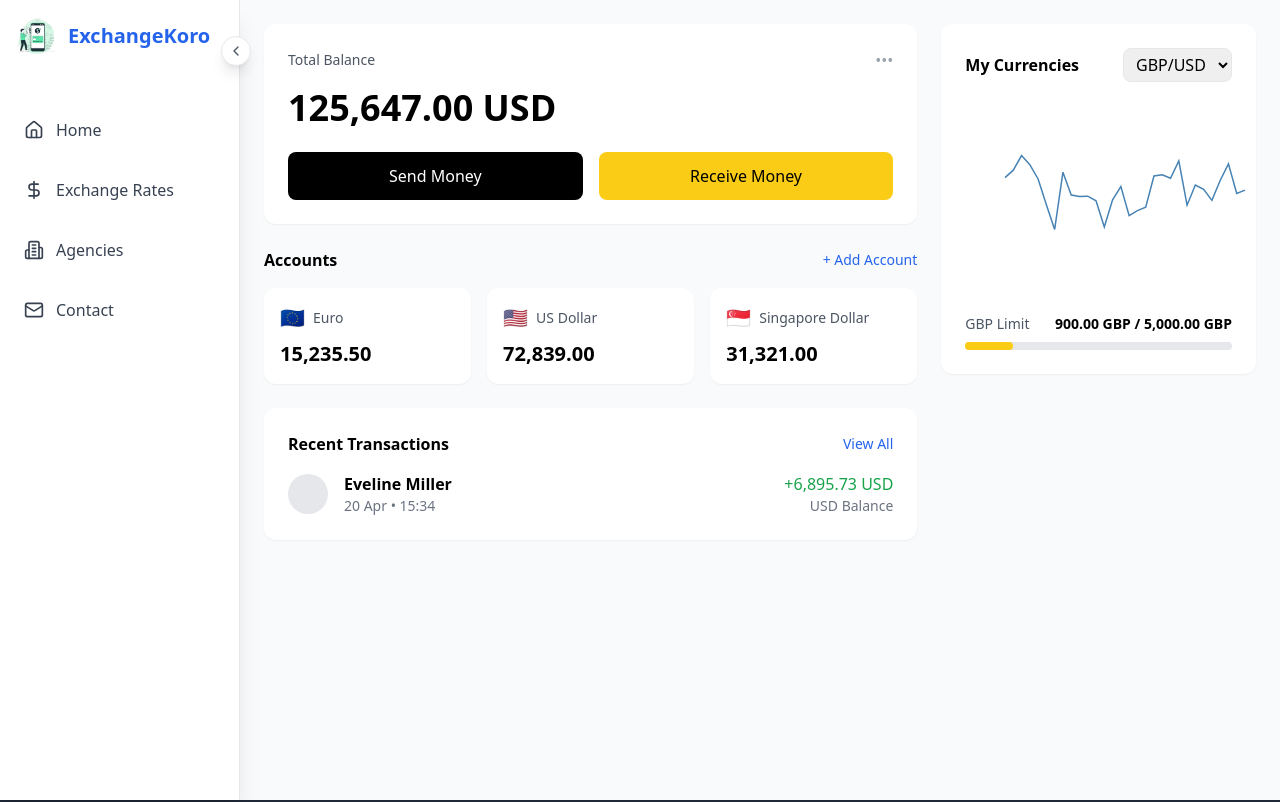
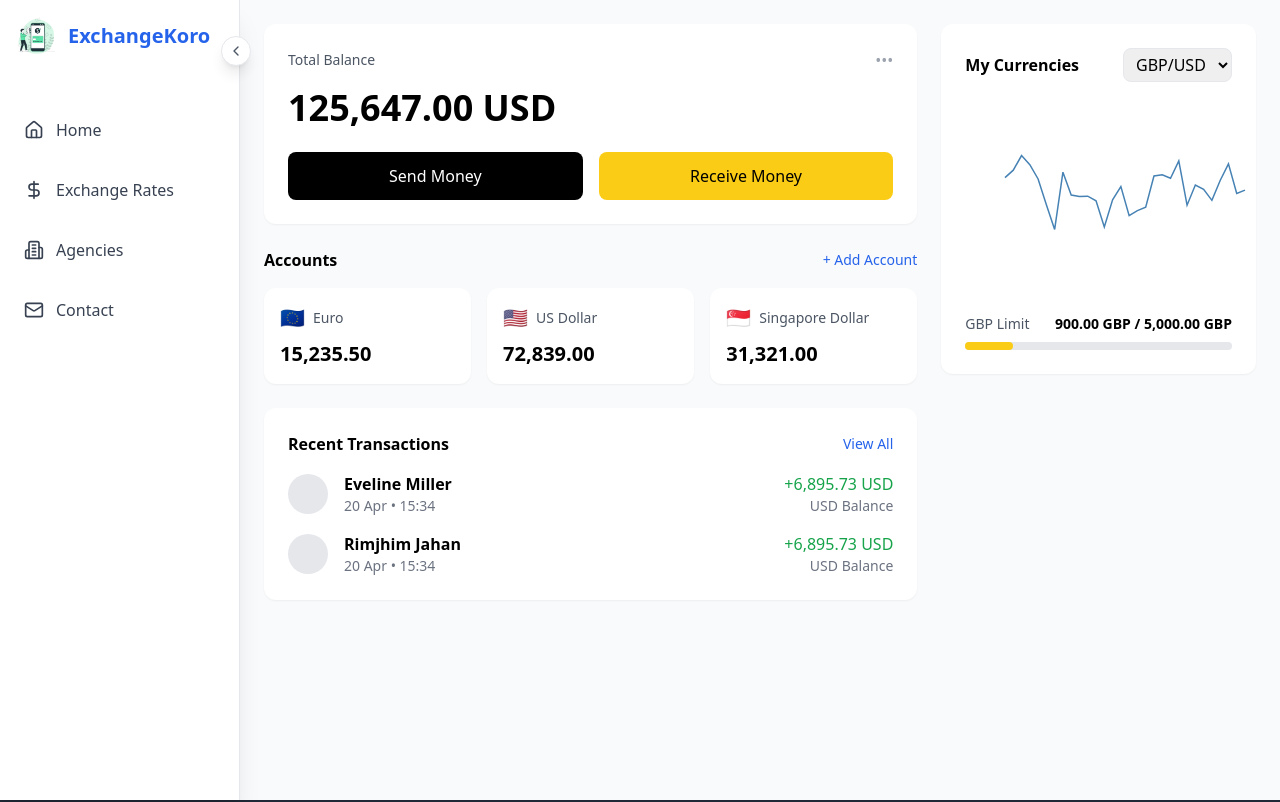
Before and after one commit to RimjhimJahan/exchangekoro, a React (Vite) app: page / in a window 1280 px wide. Shown: the top 802 px of the page. Built offline with nearby package versions, Linux system fonts and the light colour scheme.

Commit message:
Added a new user to transactions

```diff
--- a/src/components/Transactions.jsx
+++ b/src/components/Transactions.jsx
@@ -2,6 +2,14 @@ const Transactions = () => {
   const transactions = [
     {
       name: "Eveline Miller",
+      date: "20 Apr",
+      time: "15:34",
+      status: "Completed",
+      amount: "+6,895.73 USD",
+      type: "USD Balance"
+    },
+    {
+      name: "Rimjhim Jahan",
       date: "20 Apr",
       time: "15:34",
       status: "Completed",
```
